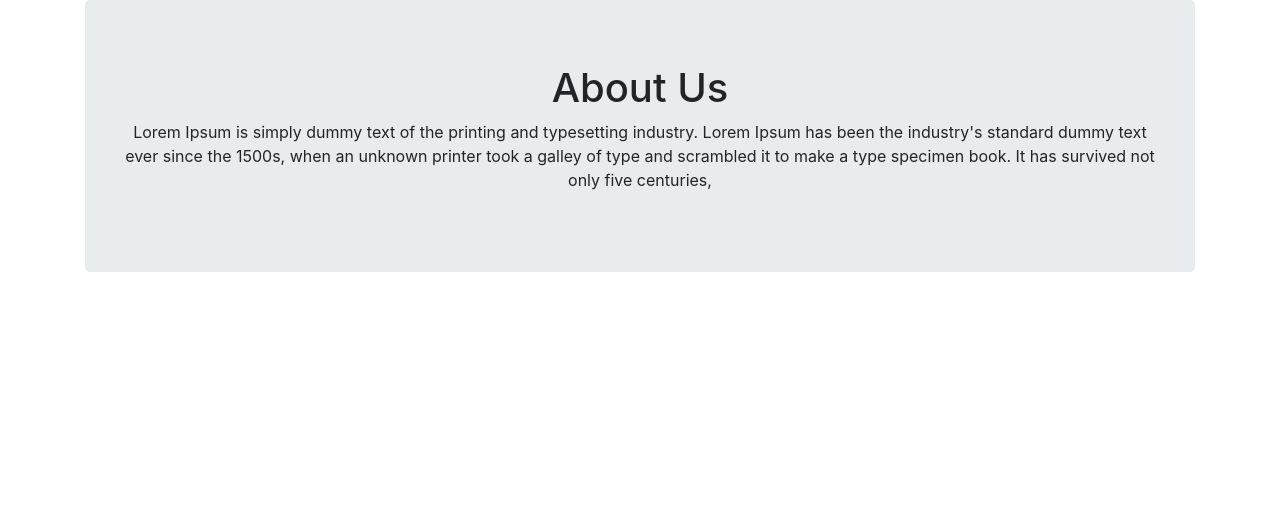
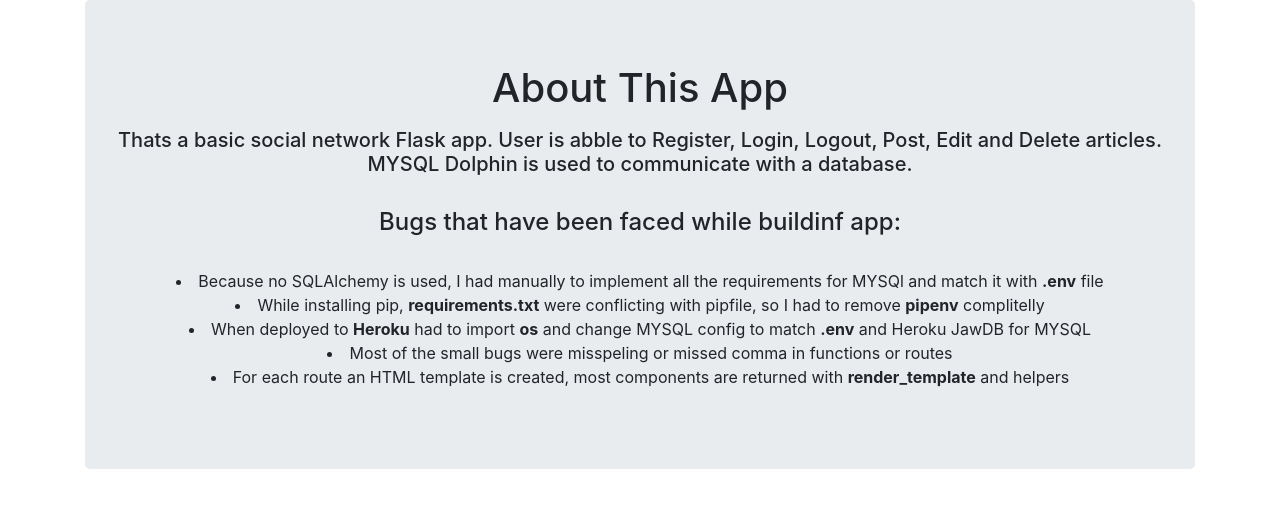
Before and after one commit to KristinaFrants/Python-Flask-App, a Flask app: page /about in a window 1280 px wide. Shown: the part 56-564 px from the top of the page. Run offline with Flask 2, Linux system fonts and the light colour scheme; some libraries are stand-ins or nearby versions.

Commit message:
description

```diff
--- a/templates/about.html
+++ b/templates/about.html
@@ -2,7 +2,22 @@
 
 {% block body %}
 <div class='jumbotron text-center'>
-    <h1>About Us</h1>
-    <p>Lorem Ipsum is simply dummy text of the printing and typesetting industry. Lorem Ipsum has been the industry's standard dummy text ever since the 1500s, when an unknown printer took a galley of type and scrambled it to make a type specimen book. It has survived not only five centuries, </p>
+    <h1>About This App</h1>
+    <p>
+        <h5>Thats a basic social network Flask app. User is abble to Register, Login, Logout, Post, Edit and Delete articles. MYSQL Dolphin is used to communicate with a database. </h5><br>
+        <h4>Bugs that have been faced while buildinf app:</h4><br>
+        <li>
+            Because no SQLAlchemy is used, I had manually to implement all the requirements for MYSQl and match it with <b>.env</b> file
+
+        </li>
+        <li>
+           While installing pip, <b>requirements.txt</b> were conflicting with pipfile, so I had to remove <b>pipenv</b> complitelly
+        </li>
+        <li>
+            When deployed to <b>Heroku</b> had to import <b>os</b> and change MYSQL config to match <b>.env</b> and Heroku JawDB for MYSQL
+        </li>
+        <li> Most of the small bugs were misspeling or missed comma in functions or routes </li>
+        <li> For each route an HTML template is created, most components are returned with <b>render_template</b> and helpers</li>
+    </p>
 </div>
 {% endblock %}
```
Also changed, not shown: templates/home.html (+20 -0 lines).
